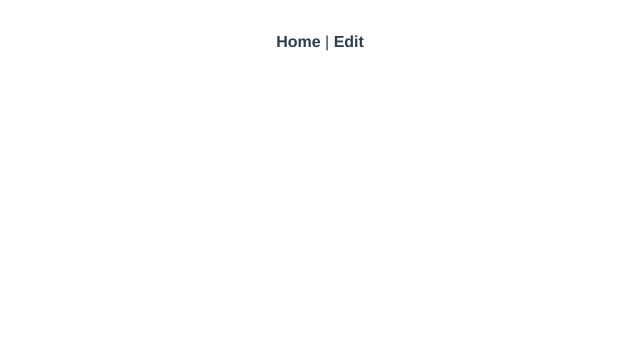
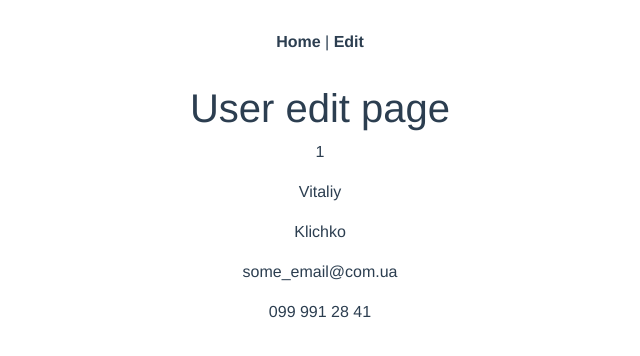
Before and after one commit to Yakhnitsa/vue-js-crud-app, a Vue app: page /edit-user/1 in a window 1280 px wide. Shown: the top 356 px of the page, without its empty margins (320-960 px from the left). Built offline with nearby package versions, Linux system fonts and the light colour scheme.

Commit message:
Add route to user edit page

```diff
--- a/package.json
+++ b/package.json
@@ -39,7 +39,9 @@
       "parser": "babel-eslint"
     },
     "rules": {
-      "no-console": "off"
+      "no-console": "off",
+      "no-unused-vars": "off",
+      "no-unused-components": "off"
     }
   },
   "browserslist": [
--- a/src/router/index.js
+++ b/src/router/index.js
@@ -11,8 +11,8 @@ const routes = [
     component: Home
   },
   {
-    path: '/edit-user',
-    name: 'About',
+    path: '/edit-user/:id?',
+    name: 'EditUser',
     // route level code-splitting
     // this generates a separate chunk (about.[hash].js) for this route
     // which is lazy-loaded when the route is visited.
--- a/src/store/index.js
+++ b/src/store/index.js
@@ -8,7 +8,6 @@ export default new Vuex.Store({
 
     },
     state: () => ({
-        foo:[],
         users: [
                 {
                     "id":1,
@@ -28,7 +27,6 @@ export default new Vuex.Store({
 
     }),
     getters: {
-        foo: state => state.foo,
         getAllUsers(state){
             return state.users;
         },
@@ -38,7 +36,6 @@ export default new Vuex.Store({
         getUserByEmail: (state) => (email) => {
             return state.users.find(user => user.email === email)
         },
-
     },
     mutations: {
         addUserMutation(state,newUser){
--- a/src/views/EditUser.vue
+++ b/src/views/EditUser.vue
@@ -1,5 +1,58 @@
 <template>
   <div class="about">
-    <h1>This is an about page</h1>
+    <h1>User edit page</h1>
+    <p>{{user.id}}</p>
+    <p>{{user.name}}</p>
+    <p>{{user.surname}}</p>
+    <p>{{user.email}}</p>
+    <p>{{user.phone}}</p>
+    <!--<users-table></users-table>-->
   </div>
 </template>
+<script>
+    import UsersTable from '@/components/UsersTable.vue'
+    import {mapGetters, mapMutations} from 'vuex';
+
+    export default {
+        name: 'Home',
+        components: {
+            // UsersTable
+        },
+        data(){
+            return{
+                user:{
+                    id:'',
+                    name:'new user',
+                    surname:'new User',
+                    email:'new email',
+                    phone:'new phone'
+                }
+            }
+        },
+
+        computed:{
+            ...mapGetters(['getUserByEmail','getUserById']),
+        },
+        methods:{
+
+            editUser(user){
+
+            },
+            deleteUser(user){
+
+            },
+            checkUser(user){
+
+            }
+        },
+        mounted(){
+            const userId = this.$route.params.id;
+            if(userId){
+                const userFromStore = this.getUserById(parseInt(userId));
+                this.user  = userFromStore !== undefined ? userFromStore : this.user;
+            }
+
+        }
+    }
+
+</script>
--- a/src/views/Home.vue
+++ b/src/views/Home.vue
@@ -1,9 +1,15 @@
 <template>
     <div class="home">
         <img alt="Vue logo" src="../assets/logo.png">
-        <users-table :users="getAllUsers"
-                    @edit-user="editUser"
-                    @delete-user="deleteUser"/>
+        <div class="container-fluid">
+            <div class="row"></div>
+            <div class="row">
+                <users-table :users="getAllUsers"
+                             @edit-user="editUser"
+                             @delete-user="deleteUser"/>
+            </div>
+        </div>
+
     </div>
 </template>
 
@@ -25,12 +31,12 @@
                deleteUser: 'deleteUserMutation'
             }),
             editUser(user){
-                console.log(user);
+                const userId = user.id;
+                this.$router.push({ path: `edit-user/${userId}` });
             }
 
         },
         mounted(){
-            console.log("home mounted");
         }
 
 
```
